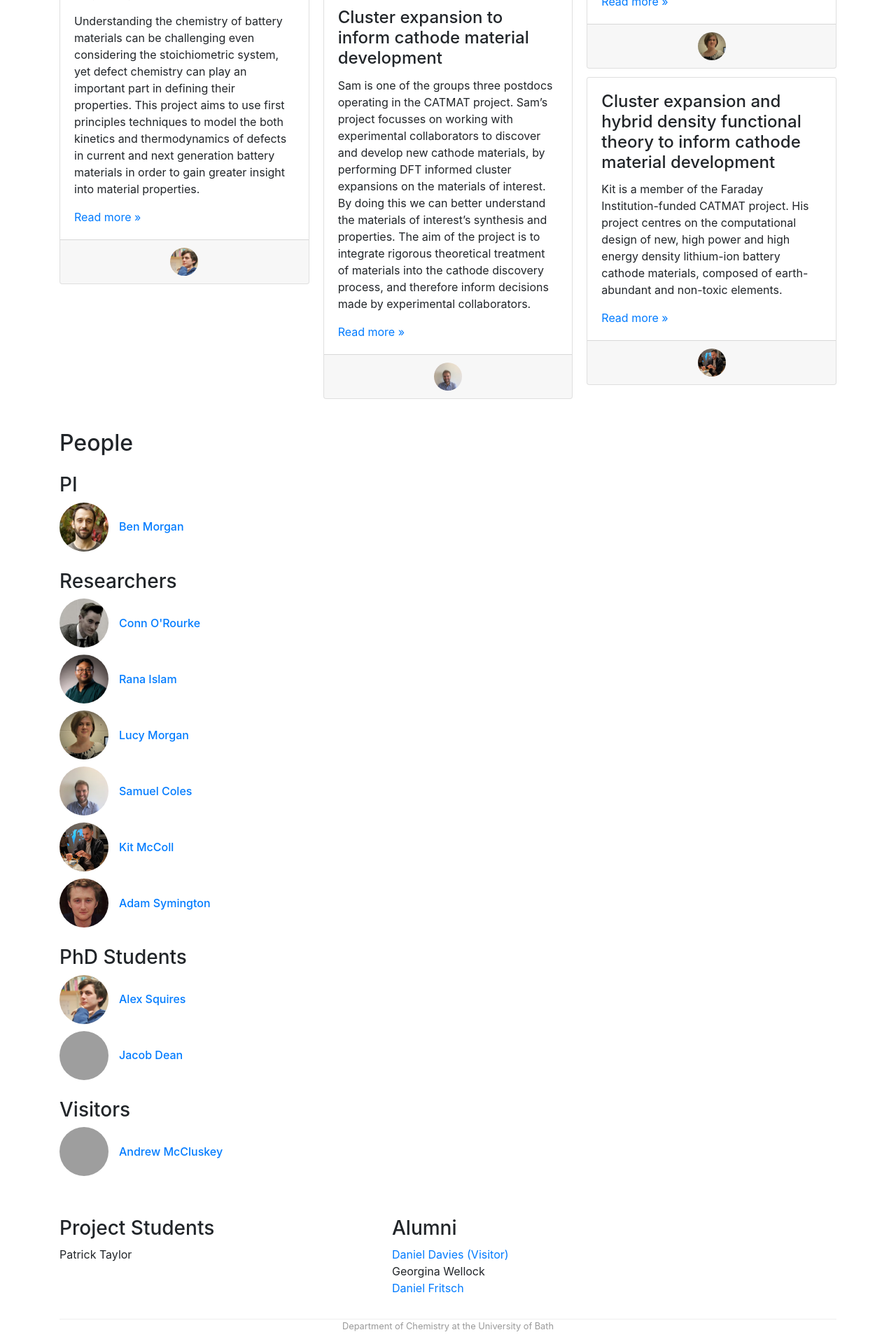
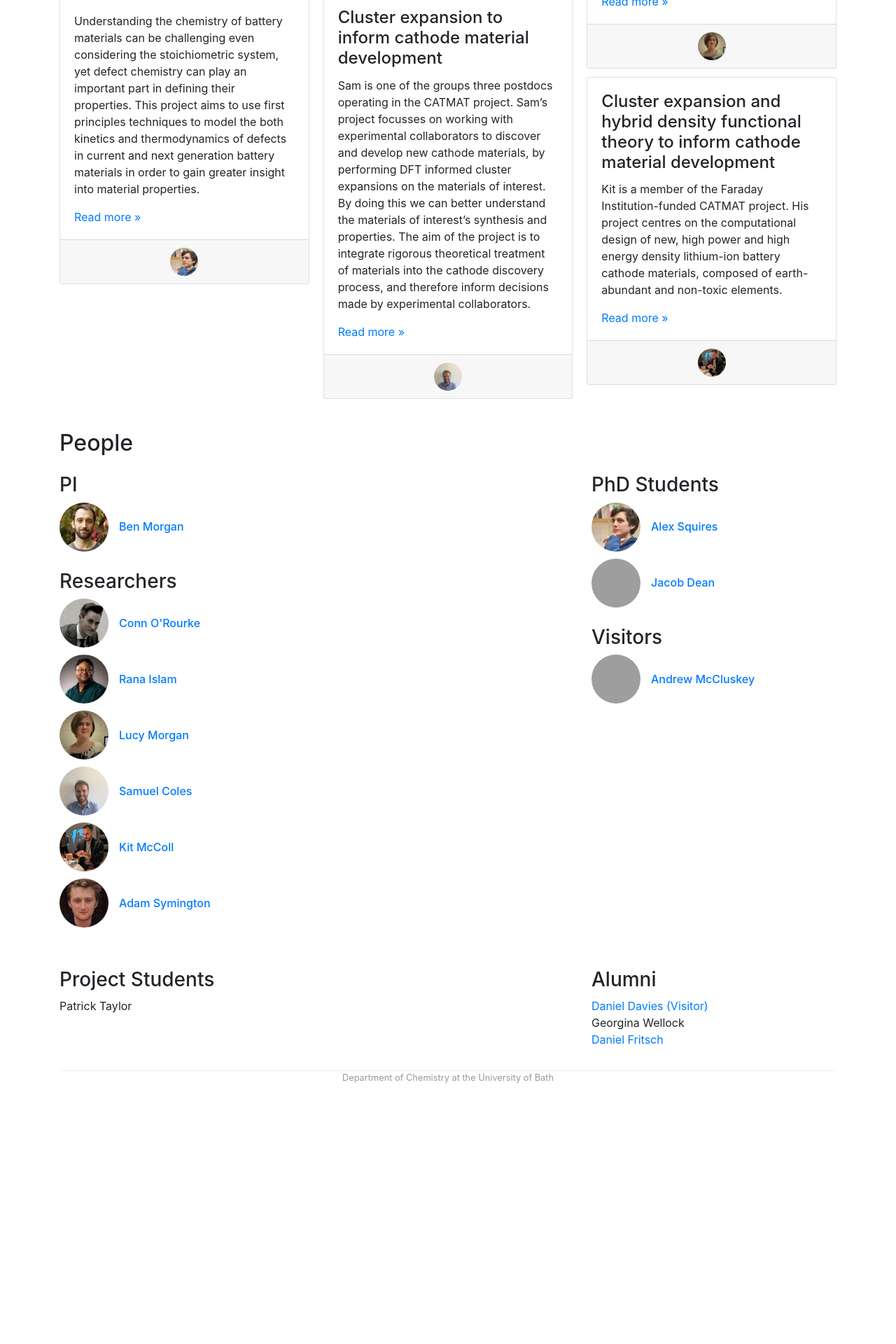
Before and after one commit to morgan-group-bath/morgan-group-bath.github.io, a Jekyll site: the page built from index.html, in a window 1280 px wide. Shown: the part 1250-3170 px from the top of the page at 70% size. Built offline with Jekyll 4.4.1, drawn with Linux system fonts in a browser that asks for light colours; after the commit the page ends 2815 px from its top, so only the background shows below that; grey boxes are pictures that could not be loaded.

Commit message:
reconfig

```diff
--- a/index.html
+++ b/index.html
@@ -6,19 +6,16 @@ notitle: true
 # groups of columns of {roles: list, width: num, image: bool}
 role-tables:
 - - roles: [pi, postdoc]
-    width: 8
+    width: 4
     image: true
-  - roles: [phd]
-    width: 8
-    image: true
-  - roles: [visit]
-    width: 8
+  - roles: [phd, visit]
+    width: 4
     image: true
 - - roles: [ugrad]
-    width: 5
+    width: 4
     image: false
   - roles: [alum]
-    width: 7
+    width: 4
     image: false
 
 
```
